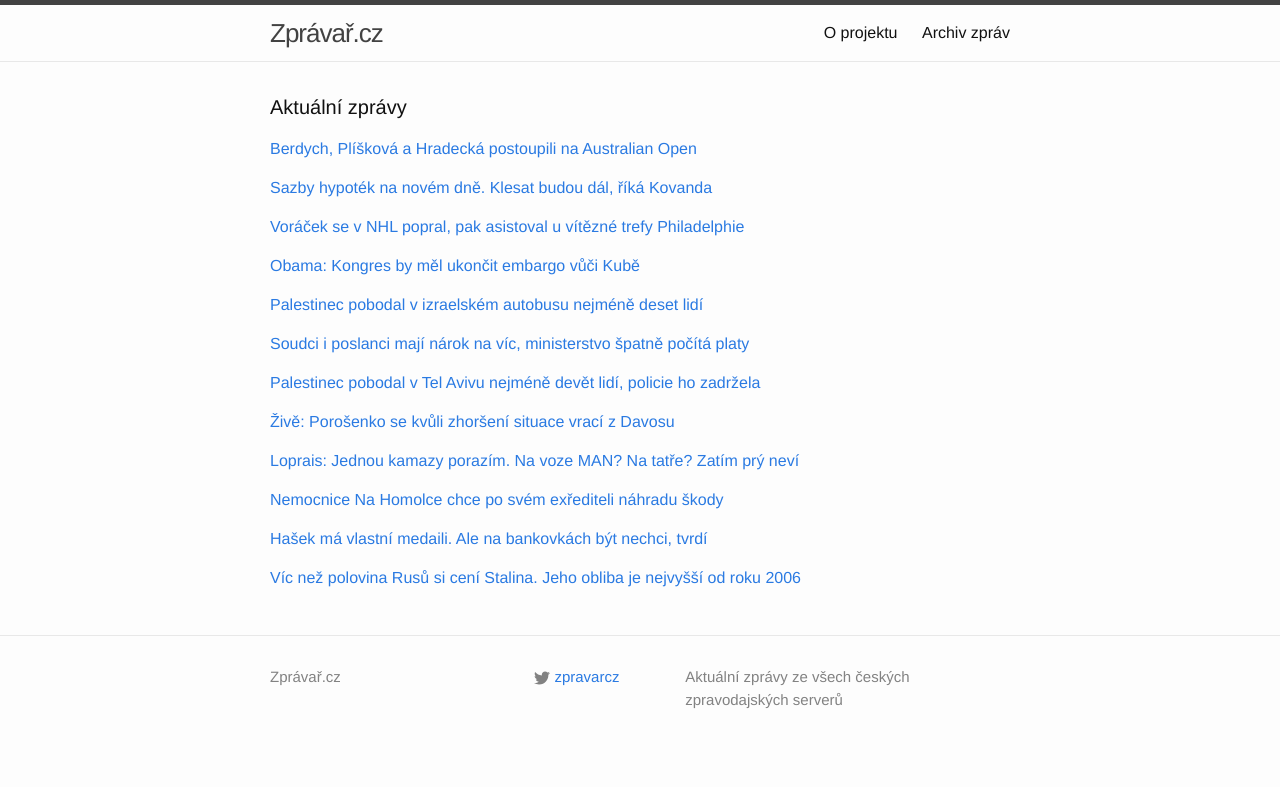
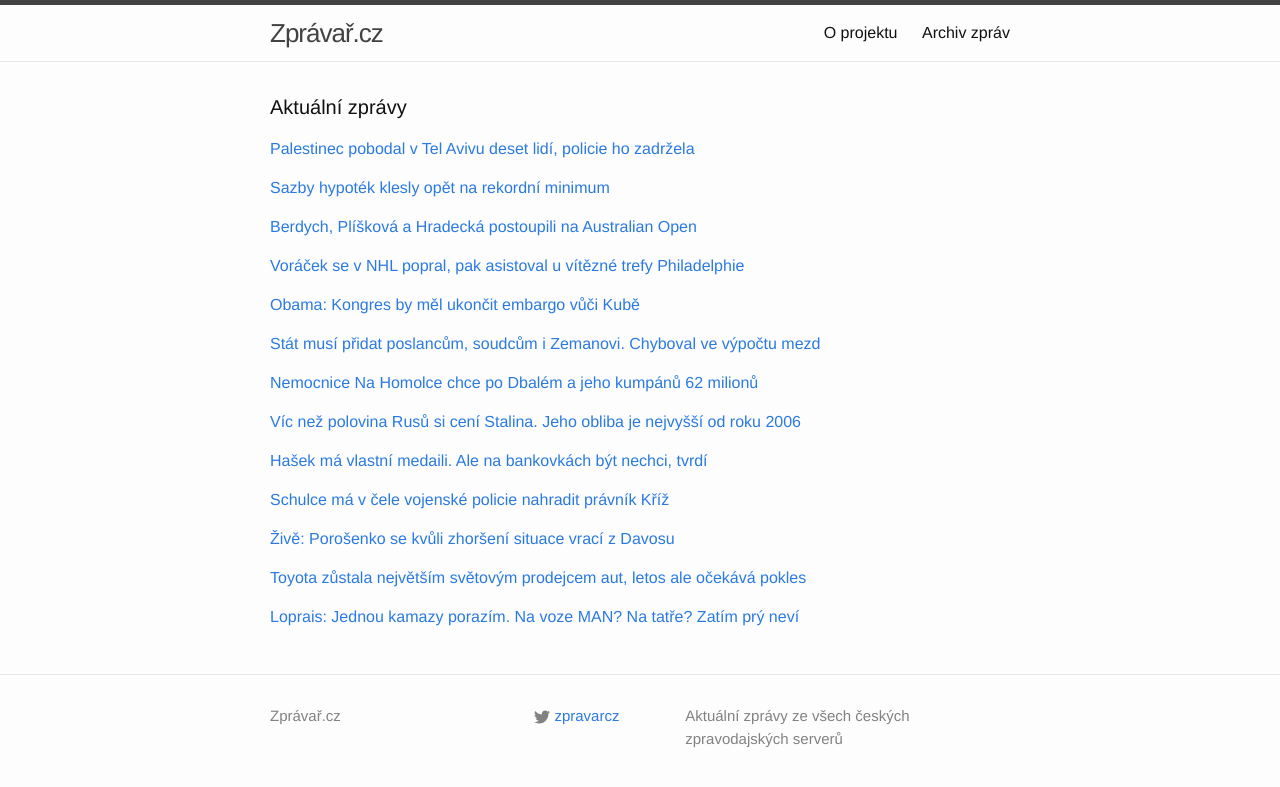
Before and after one commit to adliska/zpravar, a Jekyll site: the page built from index.html, in a window 1280 px wide. Shown: the top 787 px of the page. Built offline with Jekyll 4.4.1, drawn with Linux system fonts in a browser that asks for light colours.

Commit message:
zpravar news update

```diff
--- a/index.html
+++ b/index.html
@@ -5,8 +5,35 @@ layout: default
 <div class="home">
     <h1 class="page-heading">Aktuální zprávy</h1>
 
-<p><a href="javascript:;" onclick="toggle_visibility('zpravy0')">Berdych, Plíšková a Hradecká postoupili na Australian Open</a></p>
+<p><a href="javascript:;" onclick="toggle_visibility('zpravy0')">Palestinec pobodal v Tel Avivu deset lidí, policie ho zadržela</a></p>
 <div id="zpravy0" style="display:none">
+<ul>
+<li><a href=http://www.tyden.cz/rubriky/zahranici/asie-a-oceanie/palestinec-pobodal-v-tel-avivu-deset-lidi-policie-ho-zadrzela_330827.html>Palestinec pobodal v Tel Avivu deset lidí, policie ho zadržela - www.tyden.cz</a></li>
+<li><a href=http://www.lidovky.cz/palestinec-pobodal-v-tel-avivu-deset-lidi-policie-ho-zadrzela-pt1-/zpravy-svet.aspx?c=A150121_083942_ln_zahranici_mmu>Palestinec pobodal v izraelském autobusu nejméně deset lidí  - www.lidovky.cz</a></li>
+<li><a href=http://www.ceskatelevize.cz/ct24/svet/298917-nejmene-16-pobodanych-cestujicich-v-tel-avivu/>Nejméně 16 pobodaných cestujících v Tel Avivu - www.ceskatelevize.cz</a></li>
+<li><a href=http://echo24.cz/a/wVyPb>Palestinec pobodal v Tel Avivu v autobuse 10 lidí - echo24.cz</a></li>
+<li><a href=http://www.ceskatelevize.cz/ct24/svet/298917-nejmene-16-pobodanych-lidi-v-tel-avivu/>Nejméně 16 pobodaných lidí v Tel Avivu - www.ceskatelevize.cz</a></li>
+<li><a href=http://www.rozhlas.cz/_zprava/palestinec-pobodal-v-tel-avivu-nejmene-devet-lidi-policie-ho-zadrzela--1446045>Palestinec pobodal v Tel Avivu nejméně devět lidí, policie ho zadržela - www.rozhlas.cz</a></li>
+<li><a href=http://www.novinky.cz/zahranicni/blizky-a-stredni-vychod/359354-palestinec-pobodal-v-tel-avivu-16-lidi-v-autobusu.html>Palestinec pobodal v Tel Avivu 16 lidí v autobusu - www.novinky.cz</a></li>
+<li><a href=http://www.rozhlas.cz/_zprava/palestinec-pobodal-v-tel-avivu-nejmene-deset-lidi-policie-ho-zadrzela--1446045>Palestinec pobodal v Tel Avivu nejméně deset lidí, policie ho zadržela - www.rozhlas.cz</a></li>
+<li><a href=http://zpravy.idnes.cz/utok-v-autobuse-v-tel-avivu-df2-/zahranicni.aspx?c=A150121_072026_zahranicni_neh>V Tel Avivu pobodal útočník během ranní špičky v autobusu deset lidi - zpravy.idnes.cz</a></li>
+<li><a href=http://zpravy.aktualne.cz/zahranici/izraelska-policie-zastrelila-utocnika-v-tel-avivu/r~49c23966a13611e49e4b0025900fea04/>Izraelská policie zastřelila útočníka v Tel Avivu - zpravy.aktualne.cz</a></li>
+</ul>
+</div><p><a href="javascript:;" onclick="toggle_visibility('zpravy1')">Sazby hypoték klesly opět na rekordní minimum </a></p>
+<div id="zpravy1" style="display:none">
+<ul>
+<li><a href=http://www.novinky.cz/finance/359352-sazby-hypotek-klesly-opet-na-rekordni-minimum.html>Sazby hypoték klesly opět na rekordní minimum  - www.novinky.cz</a></li>
+<li><a href=http://echo24.cz/a/in9CV>Sazby hypoték na novém dně. Klesat budou dál, říká Kovanda - echo24.cz</a></li>
+<li><a href=http://zpravy.e15.cz/byznys/finance-a-bankovnictvi/hypoteky-jsou-rekordne-levne-lide-si-pujcuji-vice-1155009>Hypotéky jsou rekordně levné, lidé si půjčují více - zpravy.e15.cz</a></li>
+<li><a href=http://www.denik.cz/ekonomika/dalsi-pokles-sazby-hypotek-jsou-na-rekordni-minimu-2-37-procenta-20150121.html>Další pokles. Sazby hypoték jsou na rekordní minimu 2,37 procenta - www.denik.cz</a></li>
+<li><a href=http://www.ceskatelevize.cz/ct24/ekonomika/298915-uroky-hypotek-spadly-na-rekordni-minimum-2-37-procenta/>Úroky hypoték spadly na rekordní minimum - 2,37 procenta - www.ceskatelevize.cz</a></li>
+<li><a href=http://zpravy.aktualne.cz/finance/hypoteky-zakoncily-rekordni-rok-desatym-zlevnenim-za-sebou/r~34c9b8dea0c511e4b98c002590604f2e/>Hypotéky zakončily rekordní rok desátým zlevněním za sebou - zpravy.aktualne.cz</a></li>
+<li><a href=http://www.novinky.cz/ekonomika/359352-sazby-hypotek-klesly-opet-na-rekordni-minimum.html>Sazby hypoték klesly opět na rekordní minimum  - www.novinky.cz</a></li>
+<li><a href=http://www.financninoviny.cz/zpravodajstvi/zpravy/sazby-hypotek-klesly-opet-na-rekordni-minimum-2-37-/1171420>Sazby hypoték klesly opět na rekordní minimum 2,37 % - www.financninoviny.cz</a></li>
+<li><a href=http://finance.idnes.cz/prumerne-urokove-sazby-hypotek-prosinec-2014-fey-/pujcky.aspx?c=A150119_140359_pujcky_sov>Hypoteční sazby nebrzdí. Rekordní rok byl završen královsky - finance.idnes.cz</a></li>
+</ul>
+</div><p><a href="javascript:;" onclick="toggle_visibility('zpravy2')">Berdych, Plíšková a Hradecká postoupili na Australian Open</a></p>
+<div id="zpravy2" style="display:none">
 <ul>
 <li><a href=http://www.denik.cz/tenis/berdych-pliskova-a-hradecka-postoupili-na-australian-open-20150121.html>Berdych, Plíšková a Hradecká postoupili na Australian Open - www.denik.cz</a></li>
 <li><a href=http://www.rozhlas.cz/_zprava/berdych-pliskova-a-hradecka-postoupili-na-australian-open-do-3-kola--1446032>Berdych, Plíšková a Hradecká postoupili na Australian Open do 3. kola - www.rozhlas.cz</a></li>
@@ -17,20 +44,8 @@ layout: default
 <li><a href=http://www.rozhlas.cz/_zprava/berdych-pliskova-a-hradecka-postoupili-na-australian-open--1446032>Berdych, Plíšková a Hradecká postoupili na Australian Open - www.rozhlas.cz</a></li>
 <li><a href=http://sport.aktualne.cz/berdycha-zdrzel-jen-prvni-set-pak-dominoval/r~e53bb822a11311e4ba57002590604f2e/>Berdycha zdržel jen první set, pak dominoval - sport.aktualne.cz</a></li>
 </ul>
-</div><p><a href="javascript:;" onclick="toggle_visibility('zpravy1')">Sazby hypoték na novém dně. Klesat budou dál, říká Kovanda</a></p>
-<div id="zpravy1" style="display:none">
-<ul>
-<li><a href=http://echo24.cz/a/in9CV>Sazby hypoték na novém dně. Klesat budou dál, říká Kovanda - echo24.cz</a></li>
-<li><a href=http://zpravy.e15.cz/byznys/finance-a-bankovnictvi/hypoteky-jsou-rekordne-levne-lide-si-pujcuji-vice-1155009>Hypotéky jsou rekordně levné, lidé si půjčují více - zpravy.e15.cz</a></li>
-<li><a href=http://www.denik.cz/ekonomika/dalsi-pokles-sazby-hypotek-jsou-na-rekordni-minimu-2-37-procenta-20150121.html>Další pokles. Sazby hypoték jsou na rekordní minimu 2,37 procenta - www.denik.cz</a></li>
-<li><a href=http://www.ceskatelevize.cz/ct24/ekonomika/298915-uroky-hypotek-spadly-na-rekordni-minimum-2-37-procenta/>Úroky hypoték spadly na rekordní minimum - 2,37 procenta - www.ceskatelevize.cz</a></li>
-<li><a href=http://zpravy.aktualne.cz/finance/hypoteky-zakoncily-rekordni-rok-desatym-zlevnenim-za-sebou/r~34c9b8dea0c511e4b98c002590604f2e/>Hypotéky zakončily rekordní rok desátým zlevněním za sebou - zpravy.aktualne.cz</a></li>
-<li><a href=http://www.novinky.cz/ekonomika/359352-sazby-hypotek-klesly-opet-na-rekordni-minimum.html>Sazby hypoték klesly opět na rekordní minimum  - www.novinky.cz</a></li>
-<li><a href=http://www.financninoviny.cz/zpravodajstvi/zpravy/sazby-hypotek-klesly-opet-na-rekordni-minimum-2-37-/1171420>Sazby hypoték klesly opět na rekordní minimum 2,37 % - www.financninoviny.cz</a></li>
-<li><a href=http://finance.idnes.cz/prumerne-urokove-sazby-hypotek-prosinec-2014-fey-/pujcky.aspx?c=A150119_140359_pujcky_sov>Hypoteční sazby nebrzdí. Rekordní rok byl završen královsky - finance.idnes.cz</a></li>
-</ul>
-</div><p><a href="javascript:;" onclick="toggle_visibility('zpravy2')">Voráček se v NHL popral, pak asistoval u vítězné trefy Philadelphie</a></p>
-<div id="zpravy2" style="display:none">
+</div><p><a href="javascript:;" onclick="toggle_visibility('zpravy3')">Voráček se v NHL popral, pak asistoval u vítězné trefy Philadelphie</a></p>
+<div id="zpravy3" style="display:none">
 <ul>
 <li><a href=http://www.rozhlas.cz/_zprava/voracek-se-v-nhl-popral-pak-asistoval-u-vitezne-trefy-philadelphie--1446052>Voráček se v NHL popral, pak asistoval u vítězné trefy Philadelphie - www.rozhlas.cz</a></li>
 <li><a href=http://www.tyden.cz/rubriky/sport/hokej/nhl/bitka-i-asistence-voracek-pomohl-zdolat-pittsburgh_330822.html>Bitka i asistence. Voráček pomohl zdolat Pittsburgh - www.tyden.cz</a></li>
@@ -40,8 +55,8 @@ layout: default
 <li><a href=http://sport.aktualne.cz/vorackuv-vecer-stihl-bitku-i-asistenci-u-vitezne-trefy/r~c84fdc0ea12f11e4ba57002590604f2e/>Voráčkův večer. Stihl bitku i asistenci u vítězné trefy - sport.aktualne.cz</a></li>
 <li><a href=http://www.sportovninoviny.cz/zpravy/voracek-se-v-nhl-pobil-a-pak-si-pripsal-asistenci-u-vitezne-trefy/1171452>Voráček se v NHL pobil a pak si připsal asistenci u vítězné trefy - www.sportovninoviny.cz</a></li>
 </ul>
-</div><p><a href="javascript:;" onclick="toggle_visibility('zpravy3')">Obama: Kongres by měl ukončit embargo vůči Kubě</a></p>
-<div id="zpravy3" style="display:none">
+</div><p><a href="javascript:;" onclick="toggle_visibility('zpravy4')">Obama: Kongres by měl ukončit embargo vůči Kubě</a></p>
+<div id="zpravy4" style="display:none">
 <ul>
 <li><a href=http://www.tyden.cz/rubriky/zahranici/amerika/obama-kongres-by-mel-ukoncit-embargo-vuci-kube_330819.html>Obama: Kongres by měl ukončit embargo vůči Kubě - www.tyden.cz</a></li>
 <li><a href=http://www.lidovky.cz/kongres-by-mel-podle-obamy-ukoncit-embargo-vuci-kube-fyq-/zpravy-svet.aspx?c=A150121_073704_ln_zahranici_mmu>Embargo vůči Kubě prý nefunguje, Obama po půlstoletí vyzval k jeho zrušení  - www.lidovky.cz</a></li>
@@ -51,64 +66,65 @@ layout: default
 <li><a href=http://www.ceskenoviny.cz/zpravy/zpravy/obama-prislibil-otocit-stranku-s-recesi-i-porazit-islamsky-stat/1171030>Obama přislíbil otočit stránku s recesí i porazit Islámský stát - www.ceskenoviny.cz</a></li>
 <li><a href=http://www.rozhlas.cz/_zprava/obama-vyzval-americky-kongres-k-ukonceni-embarga-vuci-kube--1446033>Obama vyzval americký Kongres k ukončení embarga vůči Kubě - www.rozhlas.cz</a></li>
 </ul>
-</div><p><a href="javascript:;" onclick="toggle_visibility('zpravy4')">Palestinec pobodal v izraelském autobusu nejméně deset lidí </a></p>
-<div id="zpravy4" style="display:none">
-<ul>
-<li><a href=http://www.lidovky.cz/palestinec-pobodal-v-tel-avivu-deset-lidi-policie-ho-zadrzela-pt1-/zpravy-svet.aspx?c=A150121_083942_ln_zahranici_mmu>Palestinec pobodal v izraelském autobusu nejméně deset lidí  - www.lidovky.cz</a></li>
-<li><a href=http://www.ceskatelevize.cz/ct24/svet/298917-nejmene-16-pobodanych-cestujicich-v-tel-avivu/>Nejméně 16 pobodaných cestujících v Tel Avivu - www.ceskatelevize.cz</a></li>
-<li><a href=http://echo24.cz/a/wVyPb>Palestinec pobodal v Tel Avivu v autobuse 10 lidí - echo24.cz</a></li>
-<li><a href=http://www.ceskatelevize.cz/ct24/svet/298917-nejmene-16-pobodanych-lidi-v-tel-avivu/>Nejméně 16 pobodaných lidí v Tel Avivu - www.ceskatelevize.cz</a></li>
-<li><a href=http://www.rozhlas.cz/_zprava/palestinec-pobodal-v-tel-avivu-nejmene-deset-lidi-policie-ho-zadrzela--1446045>Palestinec pobodal v Tel Avivu nejméně deset lidí, policie ho zadržela - www.rozhlas.cz</a></li>
-</ul>
-</div><p><a href="javascript:;" onclick="toggle_visibility('zpravy5')">Soudci i poslanci mají nárok na víc, ministerstvo špatně počítá platy</a></p>
+</div><p><a href="javascript:;" onclick="toggle_visibility('zpravy5')">Stát musí přidat poslancům, soudcům i Zemanovi. Chyboval ve výpočtu mezd </a></p>
 <div id="zpravy5" style="display:none">
 <ul>
+<li><a href=http://www.lidovky.cz/stat-musi-pridat-poslancum-soudcum-i-zemanovi-chyboval-ve-vypoctu-mezd-1ny-/zpravy-domov.aspx?c=A150121_082441_ln_domov_mmu>Stát musí přidat poslancům, soudcům i Zemanovi. Chyboval ve výpočtu mezd  - www.lidovky.cz</a></li>
 <li><a href=http://zpravy.idnes.cz/platy-ustavnich-cinitelu-se-musi-zvysit-ffs-/domaci.aspx?c=A150121_072646_domaci_aba>Soudci i poslanci mají nárok na víc, ministerstvo špatně počítá platy - zpravy.idnes.cz</a></li>
 <li><a href=http://www.ceskatelevize.cz/ct24/domaci/298916-platy-politiku-a-soudcu-se-ridi-spatnym-vypoctem/>Platy politiků a soudců se řídí špatným výpočtem - www.ceskatelevize.cz</a></li>
 <li><a href=http://www.denik.cz/z_domova/platy-politiku-a-soudcu-jsou-dle-soudu-kvuli-chybe-statu-nizsi-20150121.html>Soud: Kvůli pochybení státu jsou platy politiků a soudců nižší - www.denik.cz</a></li>
 <li><a href=http://zpravy.aktualne.cz/domaci/soud-platy-politiku-a-soudcu-jsou-kvuli-chybe-statu-nizsi/r~35414396a13211e49bec0025900fea04/>Soud: Platy politiků a soudců jsou kvůli chybě státu nižší - zpravy.aktualne.cz</a></li>
 <li><a href=http://www.ceskenoviny.cz/zpravy/zpravy/ln-platy-politiku-a-soudcu-jsou-dle-soudu-kvuli-chybe-statu-nizsi/1171427>LN: Platy politiků a soudců jsou dle soudu kvůli chybě státu nižší - www.ceskenoviny.cz</a></li>
 </ul>
-</div><p><a href="javascript:;" onclick="toggle_visibility('zpravy6')">Palestinec pobodal v Tel Avivu nejméně devět lidí, policie ho zadržela</a></p>
+</div><p><a href="javascript:;" onclick="toggle_visibility('zpravy6')">Nemocnice Na Homolce chce po Dbalém a jeho kumpánů 62 milionů</a></p>
 <div id="zpravy6" style="display:none">
 <ul>
-<li><a href=http://www.rozhlas.cz/_zprava/palestinec-pobodal-v-tel-avivu-nejmene-devet-lidi-policie-ho-zadrzela--1446045>Palestinec pobodal v Tel Avivu nejméně devět lidí, policie ho zadržela - www.rozhlas.cz</a></li>
-<li><a href=http://zpravy.idnes.cz/utok-v-autobuse-v-tel-avivu-df2-/zahranicni.aspx?c=A150121_072026_zahranicni_neh>V Tel Avivu pobodal útočník během ranní špičky v autobusu deset lidi - zpravy.idnes.cz</a></li>
-<li><a href=http://zpravy.aktualne.cz/zahranici/izraelska-policie-zastrelila-utocnika-v-tel-avivu/r~49c23966a13611e49e4b0025900fea04/>Izraelská policie zastřelila útočníka v Tel Avivu - zpravy.aktualne.cz</a></li>
+<li><a href=http://zpravy.e15.cz/domaci/udalosti/nemocnice-na-homolce-chce-po-dbalem-a-jeho-kumpanu-62-milionu-1155030>Nemocnice Na Homolce chce po Dbalém a jeho kumpánů 62 milionů - zpravy.e15.cz</a></li>
+<li><a href=http://zpravy.e15.cz/domaci/udalosti/nemocnice-na-homolce-chce-po-dbalem-a-jeho-kumpanum-62-milionu-1155030>Nemocnice Na Homolce chce po Dbalém a jeho kumpánům 62 milionů - zpravy.e15.cz</a></li>
+<li><a href=http://www.denik.cz/z_domova/nemocnice-na-homolce-chce-po-svem-exrediteli-nahradu-skody-20150121.html>Nemocnice Na Homolce chce po svém exřediteli náhradu škody - www.denik.cz</a></li>
+<li><a href=http://zpravy.aktualne.cz/domaci/nemocnice-na-homolce-chce-po-svem-exrediteli-nahradu-skody/r~5073d212a13e11e490f70025900fea04/>Nemocnice Na Homolce chce po svém exřediteli 62 milionů Kč - zpravy.aktualne.cz</a></li>
+<li><a href=http://www.lidovky.cz/kauza-homolka-nemocnice-chce-po-dbalem-a-spol-62-milionu-pp1-/zpravy-domov.aspx?c=A150120_155300_ln_domov_ogo>Kauza Homolka: nemocnice chce po Dbalém a spol. 62 milionů  - www.lidovky.cz</a></li>
 </ul>
-</div><p><a href="javascript:;" onclick="toggle_visibility('zpravy7')">Živě: Porošenko se kvůli zhoršení situace vrací z Davosu</a></p>
+</div><p><a href="javascript:;" onclick="toggle_visibility('zpravy7')">Víc než polovina Rusů si cení Stalina. Jeho obliba je nejvyšší od roku 2006</a></p>
 <div id="zpravy7" style="display:none">
+<ul>
+<li><a href=http://zahranicni.ihned.cz/c1-63413160-vic-nez-polovina-rusu-si-ceni-stalina-jeho-obliba-je-nejvyssi-od-roku-2006>Víc než polovina Rusů si cení Stalina. Jeho obliba je nejvyšší od roku 2006 - zahranicni.ihned.cz</a></li>
+<li><a href=http://www.ceskenoviny.cz/zpravy/zpravy/vice-nez-polovina-rusu-ocenuje-stalina/1171423>Více než polovina Rusů oceňuje Stalina - www.ceskenoviny.cz</a></li>
+<li><a href=http://www.novinky.cz/zahranicni/evropa/359353-vice-nez-polovina-rusu-ocenuje-stalina.html>Více než polovina Rusů oceňuje Stalina  - www.novinky.cz</a></li>
+</ul>
+</div><p><a href="javascript:;" onclick="toggle_visibility('zpravy8')">Hašek má vlastní medaili. Ale na bankovkách být nechci, tvrdí</a></p>
+<div id="zpravy8" style="display:none">
+<ul>
+<li><a href=http://hokej.idnes.cz/dominik-hasek-medaile-rozhovor-dmo-/nhl.aspx?c=A150120_213133_nhl_ten>Hašek má vlastní medaili. Ale na bankovkách být nechci, tvrdí - hokej.idnes.cz</a></li>
+<li><a href=http://sport.aktualne.cz/ceska-mincovna-vyrobila-pametni-medaile-s-dominikem-haskem/r~f13df812a0d011e4b98c002590604f2e/>Česká mincovna vyrobila pamětní medaile s Dominikem Haškem - sport.aktualne.cz</a></li>
+<li><a href=http://www.tyden.cz/rubriky/sport/ostatni-sporty/nechci-byt-na-penezich-ma-jasno-hasek-mozna-az-jako-prezident_330811.html>Nechci být na penězích! má jasno Hašek. Možná až jako prezident - www.tyden.cz</a></li>
+</ul>
+</div><p><a href="javascript:;" onclick="toggle_visibility('zpravy9')">Schulce má v čele vojenské policie nahradit právník Kříž</a></p>
+<div id="zpravy9" style="display:none">
+<ul>
+<li><a href=http://zpravy.idnes.cz/zmeny-ve-vedeni-vojenske-policie-d4z-/domaci.aspx?c=A150121_090536_domaci_neh>Schulce má v čele vojenské policie nahradit právník Kříž - zpravy.idnes.cz</a></li>
+<li><a href=http://zpravy.aktualne.cz/domaci/zmena-v-cele-vojenske-policie-schulce-ma-nahradit-kriz/r~c6df3378a13a11e49e4b0025900fea04/>Změna v čele vojenské policie: Schulce má nahradit Kříž - zpravy.aktualne.cz</a></li>
+<li><a href=http://www.ceskenoviny.cz/zpravy/zpravy/schulce-ma-v-cele-vojenske-policie-nahradit-pravnik-kriz/1171465>Schulce má v čele vojenské policie nahradit právník Kříž - www.ceskenoviny.cz</a></li>
+</ul>
+</div><p><a href="javascript:;" onclick="toggle_visibility('zpravy10')">Živě: Porošenko se kvůli zhoršení situace vrací z Davosu</a></p>
+<div id="zpravy10" style="display:none">
 <ul>
 <li><a href=http://zpravy.aktualne.cz/zahranici/zive-streda-21-ledna-ukrajina-rusko-separatiste/r~27a85b609d5511e4ba57002590604f2e/>Živě: Porošenko se kvůli zhoršení situace vrací z Davosu - zpravy.aktualne.cz</a></li>
 <li><a href=http://www.ceskenoviny.cz/zpravy/zpravy/porosenko-se-kvuli-zhorseni-situace-vraci-z-davosu/1171421>Porošenko se kvůli zhoršení situace vrací z Davosu - www.ceskenoviny.cz</a></li>
 <li><a href=http://www.rozhlas.cz/_zprava/separatiste-vytlacili-ukrajinske-sily-z-kontrolniho-stanoviste-u-luhansku--1446028>Separatisté vytlačili ukrajinské síly z kontrolního stanoviště u Luhansku - www.rozhlas.cz</a></li>
 </ul>
-</div><p><a href="javascript:;" onclick="toggle_visibility('zpravy8')">Loprais: Jednou kamazy porazím. Na voze MAN? Na tatře? Zatím prý neví</a></p>
-<div id="zpravy8" style="display:none">
+</div><p><a href="javascript:;" onclick="toggle_visibility('zpravy11')">Toyota zůstala největším světovým prodejcem aut, letos ale očekává pokles</a></p>
+<div id="zpravy11" style="display:none">
+<ul>
+<li><a href=http://byznys.ihned.cz/c1-63413190-toyota-zustala-nejvetsim-svetovym-prodejcem-aut-letos-ale-ocekava-pokles>Toyota zůstala největším světovým prodejcem aut, letos ale očekává pokles - byznys.ihned.cz</a></li>
+<li><a href=http://zpravy.e15.cz/byznys/prumysl-a-energetika/toyota-loni-pred-volkswagenem-uhajila-pozici-svetove-jednicky-asi-naposled-1155027>Toyota loni před Volkswagenem uhájila pozici světové jedničky. Asi naposled - zpravy.e15.cz</a></li>
+<li><a href=http://www.financninoviny.cz/zpravodajstvi/zpravy/toyota-zustala-nejvetsim-svetovym-prodejcem-aut-ceka-ale-pokles/1171486>Toyota zůstala největším světovým prodejcem aut, čeká ale pokles - www.financninoviny.cz</a></li>
+</ul>
+</div><p><a href="javascript:;" onclick="toggle_visibility('zpravy12')">Loprais: Jednou kamazy porazím. Na voze MAN? Na tatře? Zatím prý neví</a></p>
+<div id="zpravy12" style="display:none">
 <ul>
 <li><a href=http://sport.idnes.cz/ales-loprais-dakar-rozhovor-d1e-/motorsport.aspx?c=A150120_185149_motorsport_ten>Loprais: Jednou kamazy porazím. Na voze MAN? Na tatře? Zatím prý neví - sport.idnes.cz</a></li>
 <li><a href=http://www.tyden.cz/rubriky/sport/motorismus/rallye-dakar/loprais-resi-budoucnost-srdce-mluvi-pro-tatru-rozum-pro-man_330816.html>Loprais řeší budoucnost. Srdce mluví pro tatru, rozum pro MAN - www.tyden.cz</a></li>
 <li><a href=http://sport.aktualne.cz/lopraise-ceka-dilema-srdcem-tatru-nebo-rozumem-man/r~4d1cb162a0e711e490f70025900fea04/>Lopraise čeká dilema: Srdcem Tatru, nebo rozumem MAN? - sport.aktualne.cz</a></li>
 </ul>
-</div><p><a href="javascript:;" onclick="toggle_visibility('zpravy9')">Nemocnice Na Homolce chce po svém exřediteli náhradu škody</a></p>
-<div id="zpravy9" style="display:none">
-<ul>
-<li><a href=http://www.denik.cz/z_domova/nemocnice-na-homolce-chce-po-svem-exrediteli-nahradu-skody-20150121.html>Nemocnice Na Homolce chce po svém exřediteli náhradu škody - www.denik.cz</a></li>
-<li><a href=http://zpravy.aktualne.cz/domaci/nemocnice-na-homolce-chce-po-svem-exrediteli-nahradu-skody/r~5073d212a13e11e490f70025900fea04/>Nemocnice Na Homolce chce po svém exřediteli 62 milionů Kč - zpravy.aktualne.cz</a></li>
-<li><a href=http://www.lidovky.cz/kauza-homolka-nemocnice-chce-po-dbalem-a-spol-62-milionu-pp1-/zpravy-domov.aspx?c=A150120_155300_ln_domov_ogo>Kauza Homolka: nemocnice chce po Dbalém a spol. 62 milionů  - www.lidovky.cz</a></li>
-</ul>
-</div><p><a href="javascript:;" onclick="toggle_visibility('zpravy10')">Hašek má vlastní medaili. Ale na bankovkách být nechci, tvrdí</a></p>
-<div id="zpravy10" style="display:none">
-<ul>
-<li><a href=http://hokej.idnes.cz/dominik-hasek-medaile-rozhovor-dmo-/nhl.aspx?c=A150120_213133_nhl_ten>Hašek má vlastní medaili. Ale na bankovkách být nechci, tvrdí - hokej.idnes.cz</a></li>
-<li><a href=http://sport.aktualne.cz/ceska-mincovna-vyrobila-pametni-medaile-s-dominikem-haskem/r~f13df812a0d011e4b98c002590604f2e/>Česká mincovna vyrobila pamětní medaile s Dominikem Haškem - sport.aktualne.cz</a></li>
-<li><a href=http://www.tyden.cz/rubriky/sport/ostatni-sporty/nechci-byt-na-penezich-ma-jasno-hasek-mozna-az-jako-prezident_330811.html>Nechci být na penězích! má jasno Hašek. Možná až jako prezident - www.tyden.cz</a></li>
-</ul>
-</div><p><a href="javascript:;" onclick="toggle_visibility('zpravy11')">Víc než polovina Rusů si cení Stalina. Jeho obliba je nejvyšší od roku 2006</a></p>
-<div id="zpravy11" style="display:none">
-<ul>
-<li><a href=http://zahranicni.ihned.cz/c1-63413160-vic-nez-polovina-rusu-si-ceni-stalina-jeho-obliba-je-nejvyssi-od-roku-2006>Víc než polovina Rusů si cení Stalina. Jeho obliba je nejvyšší od roku 2006 - zahranicni.ihned.cz</a></li>
-<li><a href=http://www.ceskenoviny.cz/zpravy/zpravy/vice-nez-polovina-rusu-ocenuje-stalina/1171423>Více než polovina Rusů oceňuje Stalina - www.ceskenoviny.cz</a></li>
-<li><a href=http://www.novinky.cz/zahranicni/evropa/359353-vice-nez-polovina-rusu-ocenuje-stalina.html>Více než polovina Rusů oceňuje Stalina  - www.novinky.cz</a></li>
-</ul>
 </div></div>
```
